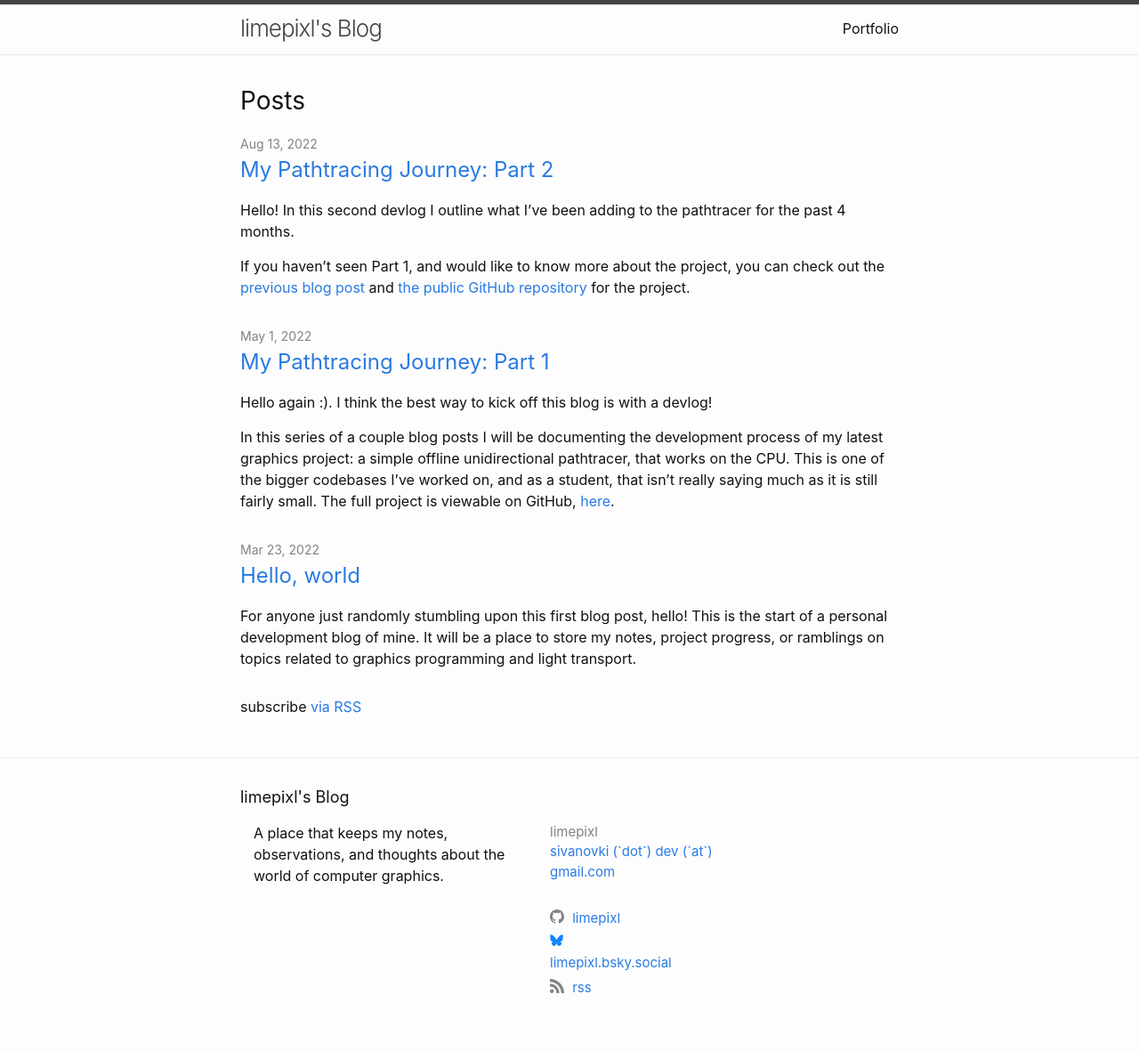
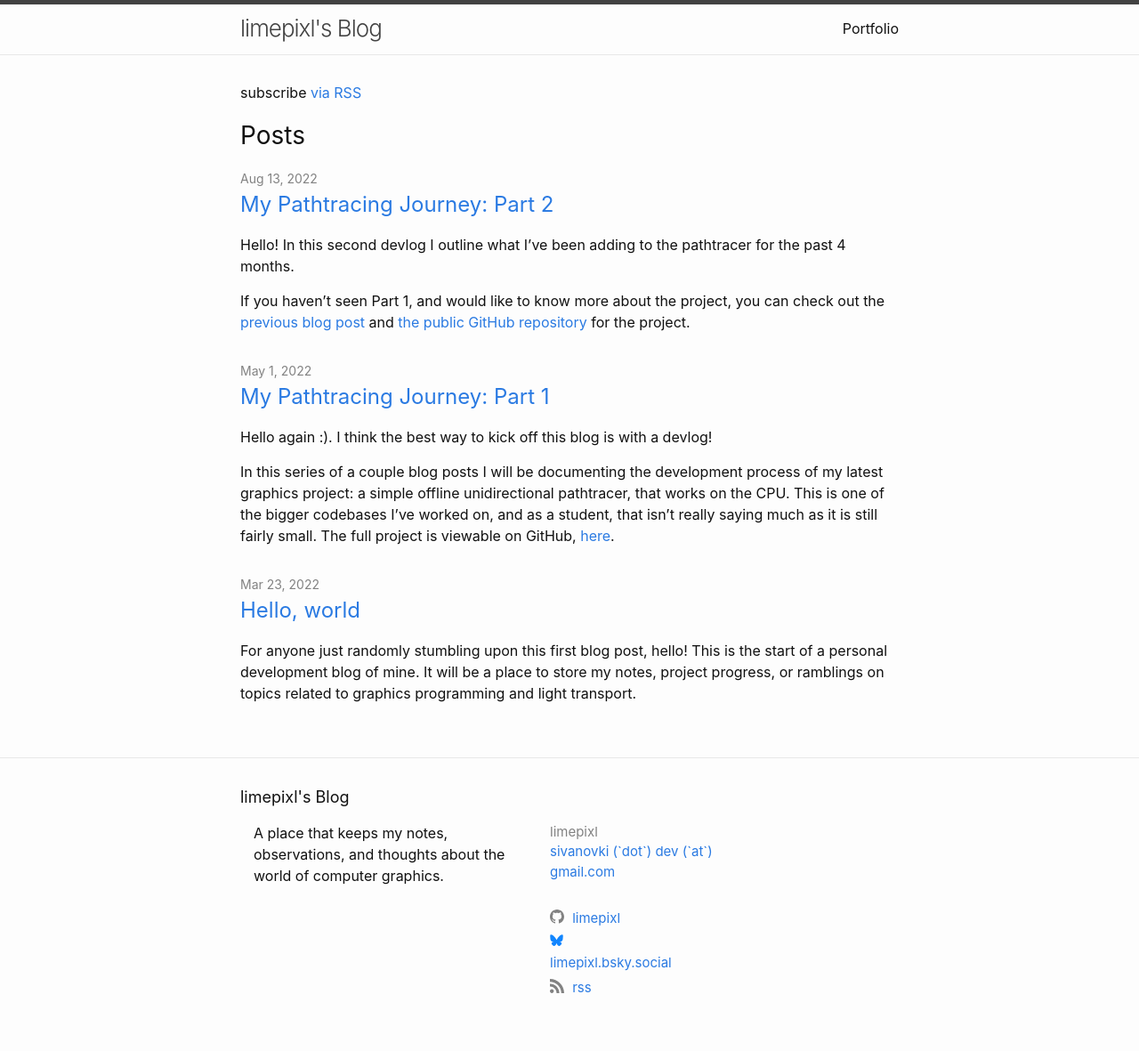
Before and after one commit to limepixl/limepixl.github.io, a Jekyll site: the page built from index.markdown, in a window 1280 px wide. Shown: the whole page at 89% size. Built offline with Jekyll 4.4.1, drawn with Linux system fonts in a browser that asks for light colours.

Commit message:
Move RSS message higher in home page

```diff
--- a/_layouts/home.html
+++ b/_layouts/home.html
@@ -8,6 +8,8 @@ layout: default
   {%- endif -%}
 
   {{ content }}
+
+  <p class="rss-subscribe">subscribe <a href="{{ "/feed.xml" | relative_url }}">via RSS</a></p>
 
   {%- if site.posts.size > 0 -%}
     <h2 class="post-list-heading">{{ page.list_title | default: "Posts" }}</h2>
@@ -27,8 +29,6 @@ layout: default
       </li>
       {%- endfor -%}
     </ul>
-
-    <p class="rss-subscribe">subscribe <a href="{{ "/feed.xml" | relative_url }}">via RSS</a></p>
   {%- endif -%}
 
 </div>
```
